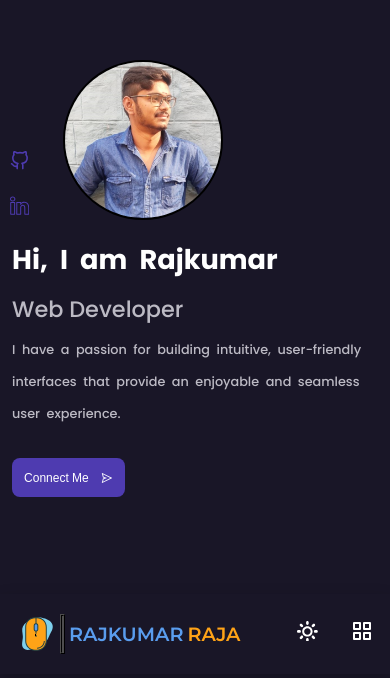
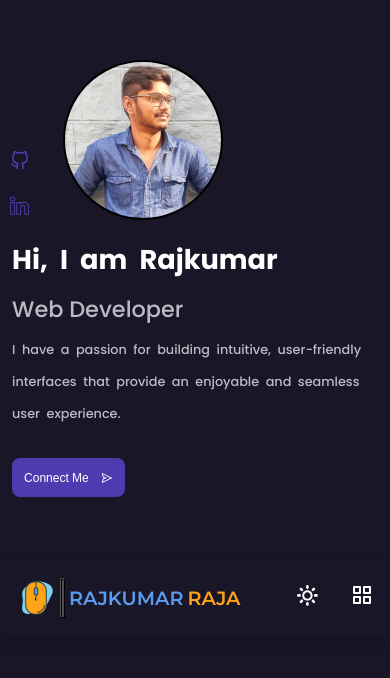
Before and after one commit to RajkumarRaja06/portfolio, a React (Create React App) app: page / in a window 390 px wide. Shown: the part 166-844 px from the top of the page. Built offline with nearby package versions, Linux system fonts and the light colour scheme; the HTML template or start-up script is replaced by a standard one.

Commit message:
nav br edited

```diff
--- a/src/style/navbar.css
+++ b/src/style/navbar.css
@@ -154,8 +154,9 @@ nav {
 @media screen and (max-width: 900px) {
   nav {
     position: fixed;
-    bottom: 0;
-    top: 90%;
+    bottom: 2.5rem;
+    overflow-y: hidden;
+    top: inherit;
     box-shadow: var(--dark-shadow);
   }
 
```
